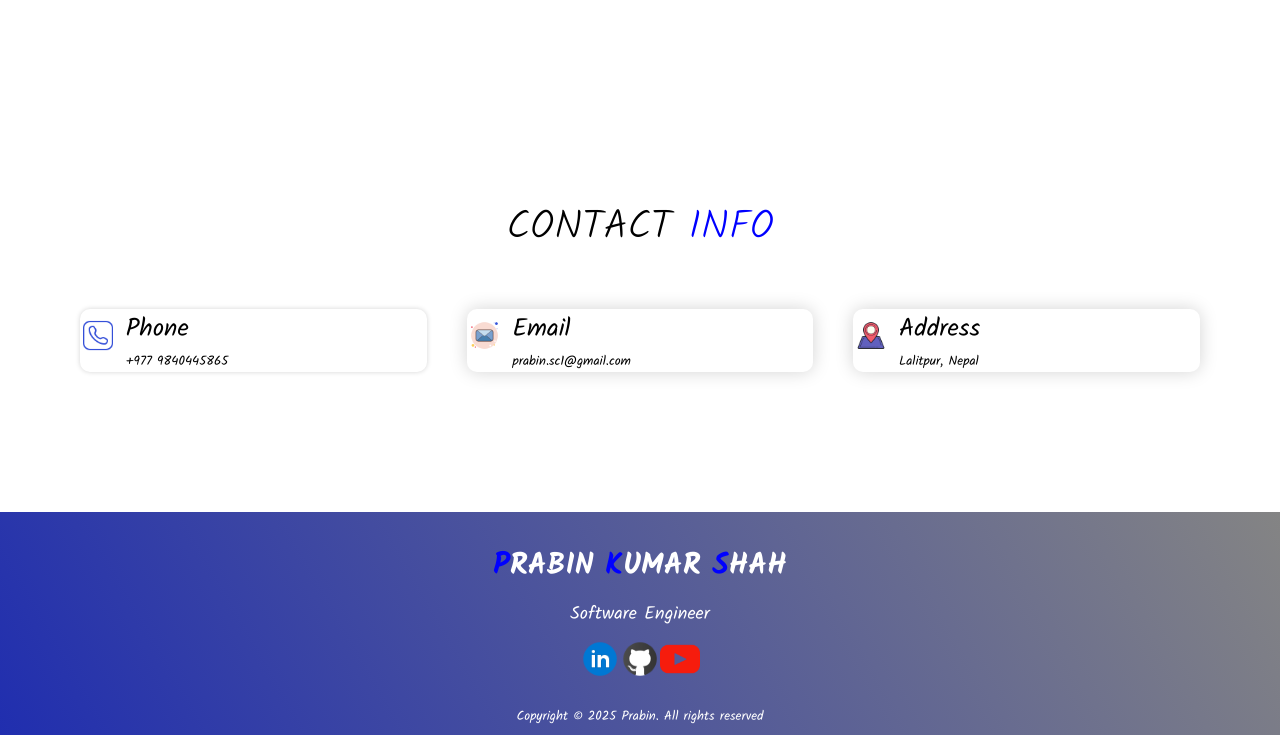
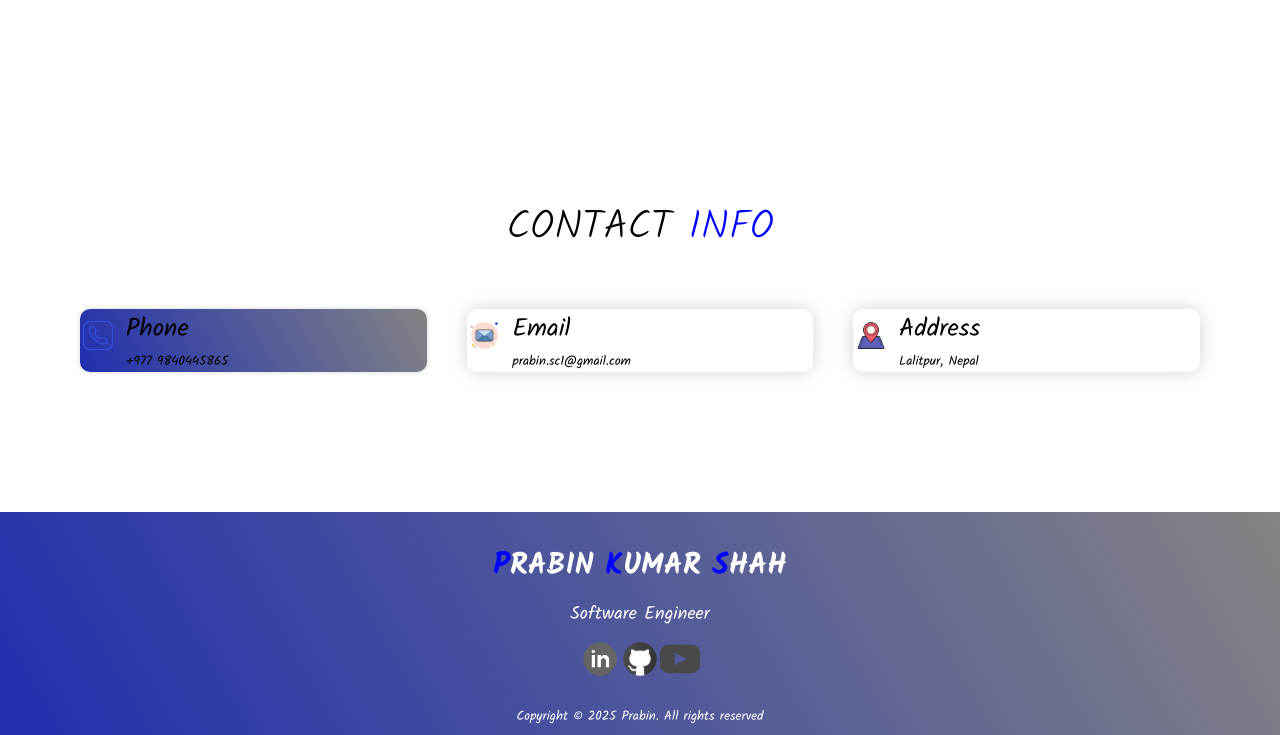
Before and after one commit to onefruit/PortfolioWebsite, a plain HTML site: page index.html in a window 1280 px wide. In both pictures the pointer is over the element 253 px from the left and 4626 px from the top of the page. Shown: the part 4286-5021 px from the top of the page. Drawn offline with Linux system fonts and the light colour scheme.

Commit message:
hover added on social media icon

```diff
--- a/style.css
+++ b/style.css
@@ -566,7 +566,7 @@ opacity: 0.7;
 
 #contact .contact-item:hover{
 	box-shadow: 0px 0px 5px 0 #0000002c;
-	/* background-image: linear-gradient(60deg, #202eaf 0%, #848484 100%); */
+	background-image: linear-gradient(60deg, #202eaf 0%, #848484 100%);
 	transition: 0.3s ease box-shadow;
 
 }
@@ -624,9 +624,9 @@ opacity: 0.7;
 	width: 40px;
 	margin-bottom: 0 5px;
 }
-/* #footer .social-item img{
+#footer .social-item img{
 	filter: grayscale(1);
-} */
+}
 
 #footer .social-item:hover img{
 	filter: grayscale(0);
```
Also changed, not shown: index.html (+5 -0 lines).
